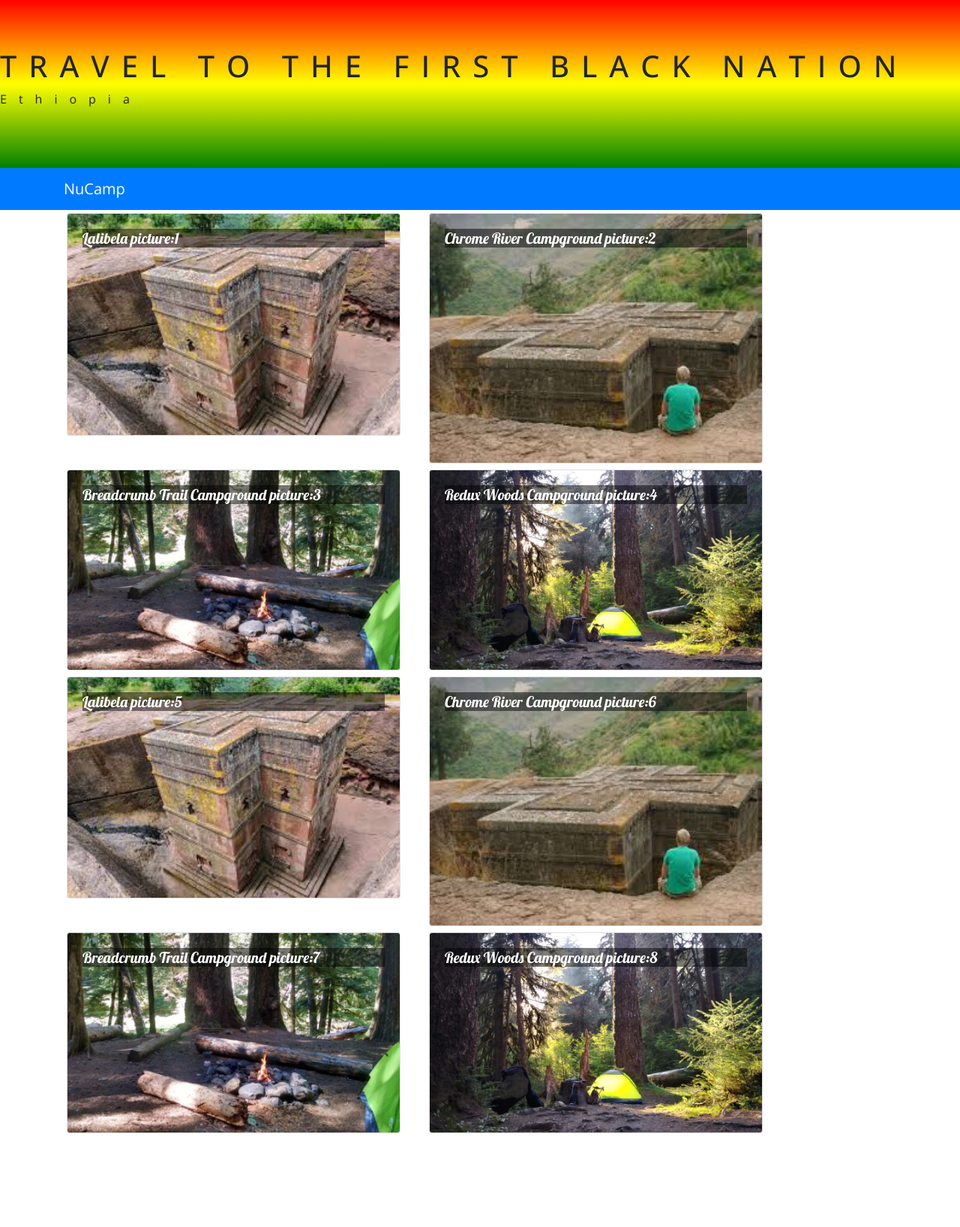
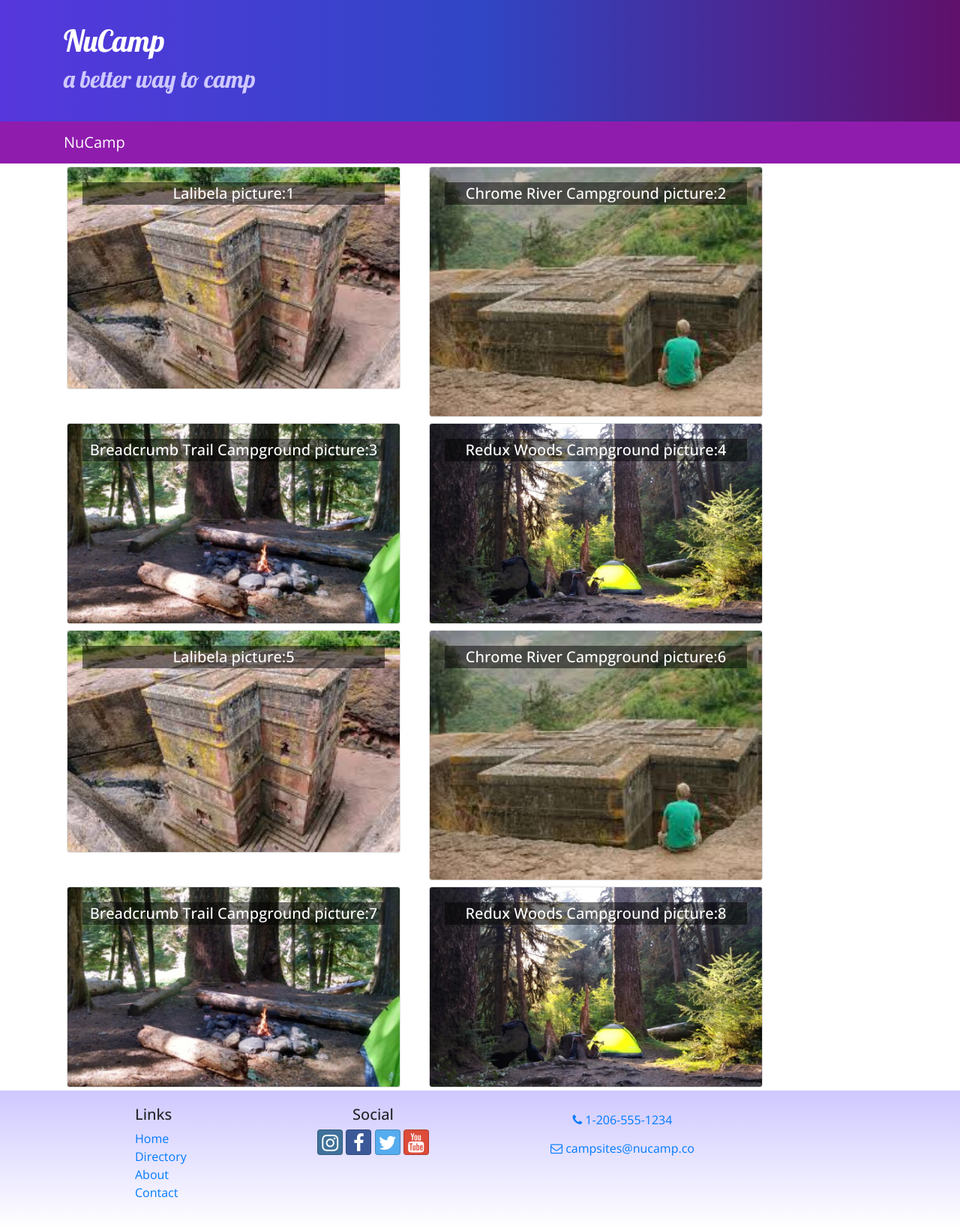
Before and after one commit to AmlakBarkon/reactNucamp, a React (Create React App) app: page / in a window 1280 px wide. Shown: the whole page at 75% size. Before the commit the page ends 1515 px from the top, so only its background shows below. Built offline with nearby package versions, Linux system fonts and the light colour scheme.

Commit message:
header and footer added

```diff
--- a/package.json
+++ b/package.json
@@ -7,6 +7,8 @@
     "@testing-library/react": "^9.5.0",
     "@testing-library/user-event": "^7.2.1",
     "bootstrap": "^4.5.2",
+    "bootstrap-social": "^5.1.1",
+    "font-awesome": "^4.7.0",
     "react": "^16.13.1",
     "react-dom": "^16.13.1",
     "react-popper": "^1.3.6",
--- a/src/App.css
+++ b/src/App.css
@@ -2,17 +2,46 @@
   font-family: "Open Sans", sans-serif;
 }
 
+h1, h2, h3, .card-body>.card-title {
+  font-family: "Lobster", cursive;
+}
+
 .card-title {
-  font: 500 1.25rem "Lobster", cursive;
+  font-weight: 500;
+  font-size: 1.25rem;
+}
+
+h2 {
+  color: #3046C5;
 }
 
 .card-img-overlay .card-title {
   color: white;
   background-color: rgba(0, 0, 0, 0.5);
 }
-.jumbotron{
-  /* #e66465 */
-  background: linear-gradient( red, yellow, green);
-  margin-bottom: 0;
-  letter-spacing: 1rem;
+
+.row-content {
+  padding: 50px 0;
+  border-bottom: 1px ridge;
+  min-height: 200px;
 }
+
+.site-footer {
+  background-image: linear-gradient(#CEC8FF, white);
+  padding: 20px 0;
+}
+
+.jumbotron {
+  margin: 0;
+  padding: 30px;
+  background-image: linear-gradient(to right, #5637DD, #3046C5, #60106B);
+  color: white;
+}
+
+.jumbotron h2 {
+  color: #CEC8FF;
+}
+
+.navbar-dark {
+  background-color: #901CAD;
+}
--- a/src/App.js
+++ b/src/App.js
@@ -1,34 +1,15 @@
 import React, { Component } from 'react';
-import { Jumbotron, Navbar, NavbarBrand } from 'reactstrap';
-import Directory from './components/DirectoryComponent';
-import  { CAMPSITES } from './shared/campsites';
+import Main from './components/MainComponent';
 import './App.css';
 
 class App extends Component {
-  constructor(props){
-    super(props);
-    this.state = {
-      campsites: CAMPSITES
-    }
-  }
     render() {
-
         return (
             <div className="App">
-
-              <Jumbotron fluid>
-                <h1>TRAVEL TO THE FIRST BLACK NATION </h1>
-                <p>Ethiopia</p>
-              </Jumbotron>
-                <Navbar dark color="primary" className="sticky-top">
-                <div className="container">
-                    <NavbarBrand href="/">NuCamp</NavbarBrand>
-                </div>
-                </Navbar>
-                <Directory campsites={this.state.campsites}/>
+                <Main />
             </div>
         );
-    }
+    };
 }
 
-export default App;
+export default App
--- a/src/components/CampsiteInfoComponent.js
+++ b/src/components/CampsiteInfoComponent.js
@@ -12,7 +12,7 @@
                       return (
                       <div key={comment.id}>
                           {comment.text}
-                          <p>{comment.author}
+                          <p>--{comment.author},{"   "}
                           {new Intl.DateTimeFormat('en-US', { year: 'numeric', month: 'short', day: '2-digit'}).format(new Date(Date.parse(comment.date)))}</p>
                      </div>
                       )
--- a/src/components/DirectoryComponent.js
+++ b/src/components/DirectoryComponent.js
@@ -1,30 +1,19 @@
 import React, { Component } from 'react';
 import { Card, CardImg, CardImgOverlay,  CardTitle } from 'reactstrap';
-import CampsiteInfo from './CampsiteInfoComponent';
+
 
 class Directory extends Component {
-    constructor(props) {
-        super(props);
-        this.state = {
-            selectedCampsite: null
-        };
-    }
 
-    onCampsiteSelect(campsite) {
-        this.setState({selectedCampsite: campsite});
-    //     console.log("hotel ",campsite)
-     }
     render() {
         // console.log(this.props.campsites)
-
         const directory = this.props.campsites.map((campsite,i) => {
             // console.log(` The ${i}- ${campsite.image}`);
             return (
                 <div key={campsite.id} className="col-md-5 m-1">
-                    <Card onClick={() => this.onCampsiteSelect(campsite)}>
+                    <Card onClick={()=> this.props.onClick(campsite.id)}>
                         <CardImg width="100%" src={campsite.image} alt={campsite.name} />
                         <CardImgOverlay>
-                        <CardTitle>{campsite.name} picture:{i+1}</CardTitle>
+                        <CardTitle className="text-center">{campsite.name} picture:{i+1}</CardTitle>
 
                         </CardImgOverlay>
                     </Card>
@@ -39,11 +28,6 @@
                     {directory}
                 </div>
 
-                <div className="row">
-
-                    <CampsiteInfo campsite={this.state.selectedCampsite}/>
-
-                </div>
             </div>
         );
     }
--- /dev/null
+++ b/src/components/FooterComponent.js
@@ -0,0 +1,34 @@
+import React from 'react';
+function Footer(prop){
+    return(
+        <footer className="site-footer">
+            <div className="container">
+                <div className="row">
+                    <div className="col-4 col-sm-2 offset-1">
+                        <h5>Links</h5>
+                        <ul className="list-unstyled">
+                            <li><a href="#">Home</a></li>
+                            <li><a href="#">Directory</a></li>
+                            <li><a href="#">About</a></li>
+                            <li><a href="#">Contact</a></li>
+                        </ul>
+                    </div>
+                    <div className="col-6 col-sm-3 text-center">
+                        <h5>Social</h5>
+                        <a className="btn btn-social-icon btn-instagram" href="http://instagram.com/"><i className="fa fa-instagram" /></a>{' '}
+                        <a className="btn btn-social-icon btn-facebook" href="http://www.facebook.com/"><i className="fa fa-facebook" /></a>{' '}
+                        <a className="btn btn-social-icon btn-twitter" href="http://twitter.com/"><i className="fa fa-twitter" /></a>{' '}
+                        <a className="btn btn-social-icon btn-google" href="http://youtube.com/"><i className="fa fa-youtube" /></a>
+                    </div>
+                    <div className="col-sm-4 text-center">
+                        <a role="button" className="btn btn-link" href="tel:+12065551234"><i className="fa fa-phone" /> 1-206-555-1234</a><br />
+                        <a role="button" className="btn btn-link" href="mailto:notreal@notreal.co"><i className="fa fa-envelope-o" /> campsites@nucamp.co</a>
+                    </div>
+                </div>
+            </div>
+
+        </footer>
+    )
+}
+
+export default Footer;
--- /dev/null
+++ b/src/components/HeaderComponent.js
@@ -0,0 +1,28 @@
+import React, { Component } from 'react';
+import {Navbar, NavbarBrand,  Jumbotron } from 'reactstrap';
+class Header extends Component {
+    state = {  }
+    render() {
+        return (
+        <>
+            <Jumbotron fluid>
+                <div className="container">
+                    <div className="row">
+                        <div className="col">
+                            <h1> NuCamp</h1>
+                            <h2>a better way to camp</h2>
+                        </div>
+                    </div>
+                </div>
+            </Jumbotron>
+            <Navbar dark sticky="top">
+                    <div className="container">
+                        <NavbarBrand href="/">NuCamp</NavbarBrand>
+                    </div>
+                </Navbar>
+         </>
+         );
+    }
+}
+
+export default Header;
--- /dev/null
+++ b/src/components/MainComponent.js
@@ -0,0 +1,33 @@
+import React, { Component } from 'react';
+import Header from './HeaderComponent';
+import Footer from './FooterComponent';
+import Directory from './DirectoryComponent';
+import CampsiteInfo from './CampsiteInfoComponent';
+import { CAMPSITES } from '../shared/campsites';
+
+class Main extends Component {
+    constructor(props) {
+        super(props);
+        this.state = {
+            campsites: CAMPSITES,
+            selectedCampsite: null
+        };
+    }
+
+    onCampsiteSelect(campsiteId) {
+        this.setState({selectedCampsite: campsiteId});
+    }
+
+    render() {
+        return (
+            <div>
+                <Header />
+                <Directory campsites={this.state.campsites} onClick={campsiteId => this.onCampsiteSelect(campsiteId)}/>
+                <CampsiteInfo campsite={this.state.campsites.filter(campsite => campsite.id === this.state.selectedCampsite)[0]} />
+                <Footer />
+            </div>
+        );
+    };
+}
+
+export default Main;
--- a/src/index.js
+++ b/src/index.js
@@ -4,10 +4,12 @@
 import 'typeface-lobster';
 import 'typeface-open-sans';
 import './index.css';
-import App from './App';
+
 import 'bootstrap/dist/css/bootstrap.min.css';
 import * as serviceWorker from './serviceWorker';
-
+import 'font-awesome/css/font-awesome.css';
+import 'bootstrap-social/bootstrap-social.css';
+import App from './App';
 ReactDOM.render(
   <React.StrictMode>
     <App />
```
Also changed, not shown: 1 other file (tests, documents, lock files or other folders).
